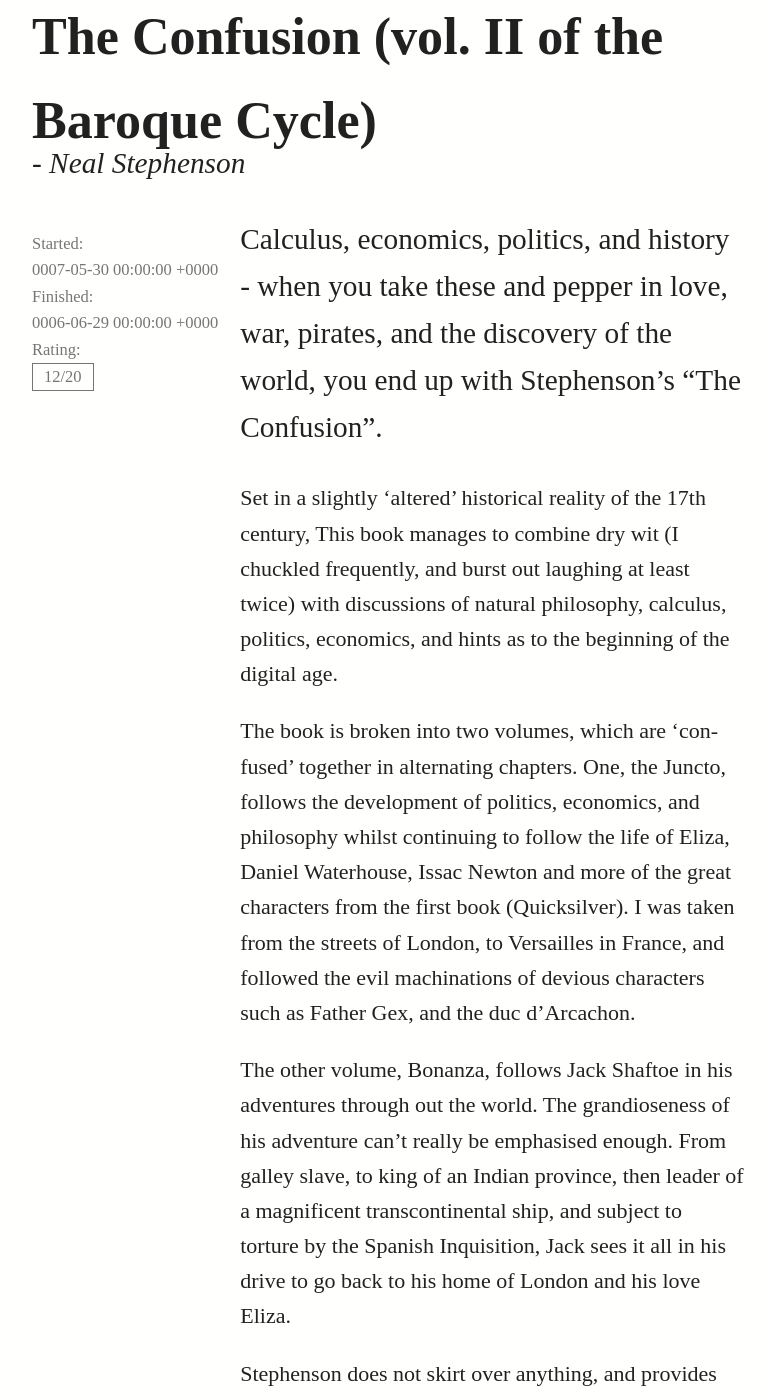
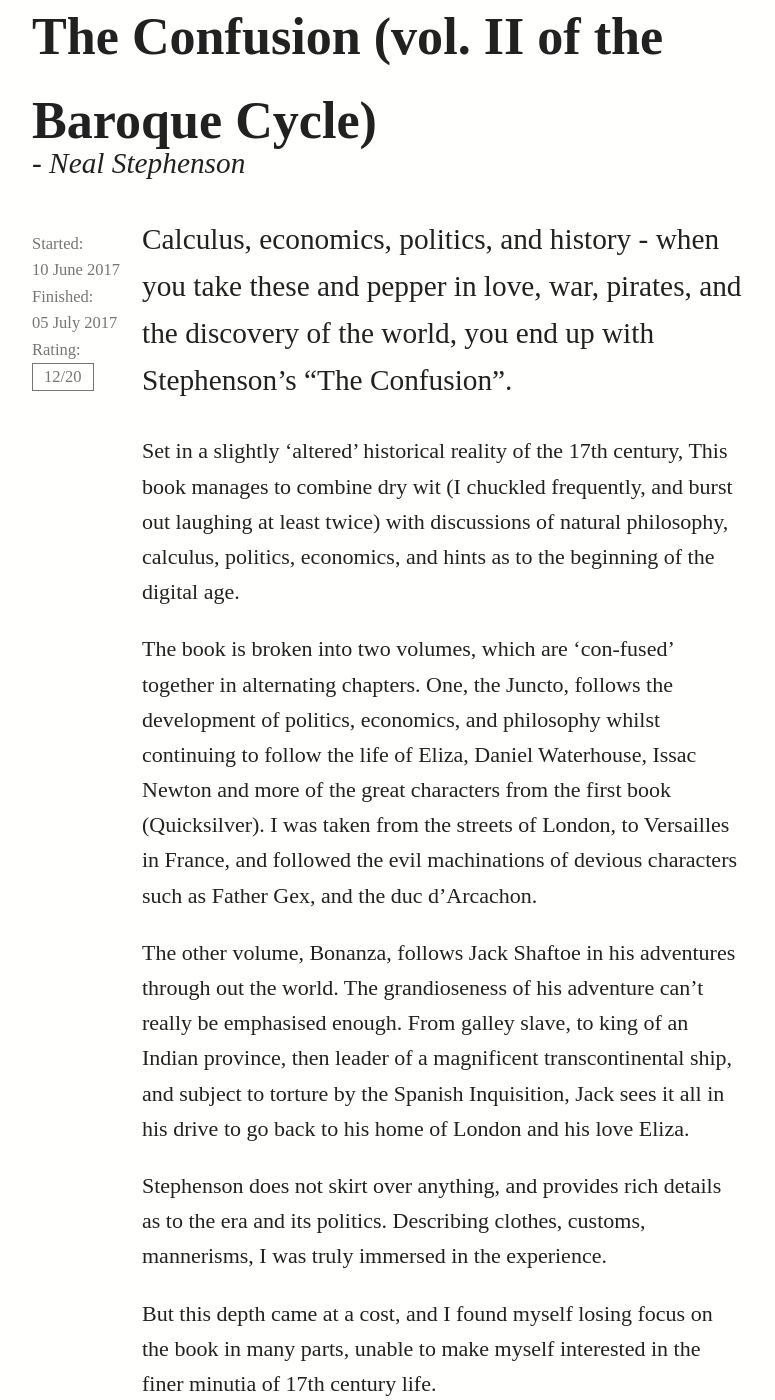
Before and after one commit to humont/myblog, a Jekyll site: the page built from _readings/the_confusion.md.md, in a window 1280 px wide and 1400 px high, scrolled down 209 px. Shown: the whole window, without its empty margins (12-787 px from the left). Built offline with Jekyll 4.4.1, drawn with Linux system fonts in a browser that asks for light colours; some of the changed text lies outside the part shown.

Commit message:
"fixing dates"

```diff
--- a/_layouts/book.html
+++ b/_layouts/book.html
@@ -16,8 +16,8 @@ layout: default
 
   <div class="pr3 pt4_m">
     <div class="s dark_muted">
-      <span class="pb3 pr2_s">Started:<br class="m-l_only"> {{ page.start-date }}</span><br class="m-l_only">
-      <span class="pb3 pr2_s">Finished:<br class="m-l_only"> {{ page.end-date }}</span><br class="m-l_only">
+      <span class="pb3 pr2_s">Started:<br class="m-l_only"> {{ page.start-date | date_to_long_string }}</span><br class="m-l_only">
+      <span class="pb3 pr2_s">Finished:<br class="m-l_only"> {{ page.end-date | date_to_long_string}}</span><br class="m-l_only">
       <span class="pb3">Rating:</span><br class="m-l_only">
       <span class="dark_muted dib ba ph2 bg_brand-green_dark_hovered light_hovered">{{ page.rating }}/20</span>
     </div>
--- a/_readings/the_confusion.md.md
+++ b/_readings/the_confusion.md.md
@@ -2,8 +2,8 @@
 title: The Confusion (vol. II of the Baroque Cycle)
 author: Neal Stephenson
 rating: 12
-start-date: 0007-06-01 00:00:00 Z
-end-date: 0006-07-01 00:00:00 Z
+start-date: 10/06/2017
+end-date: 05/07/2017
 layout: book
 ---
 
```
Also changed, not shown: other parts of _readings/the_confusion.md.md (+2 -0 lines), 3 other files.
